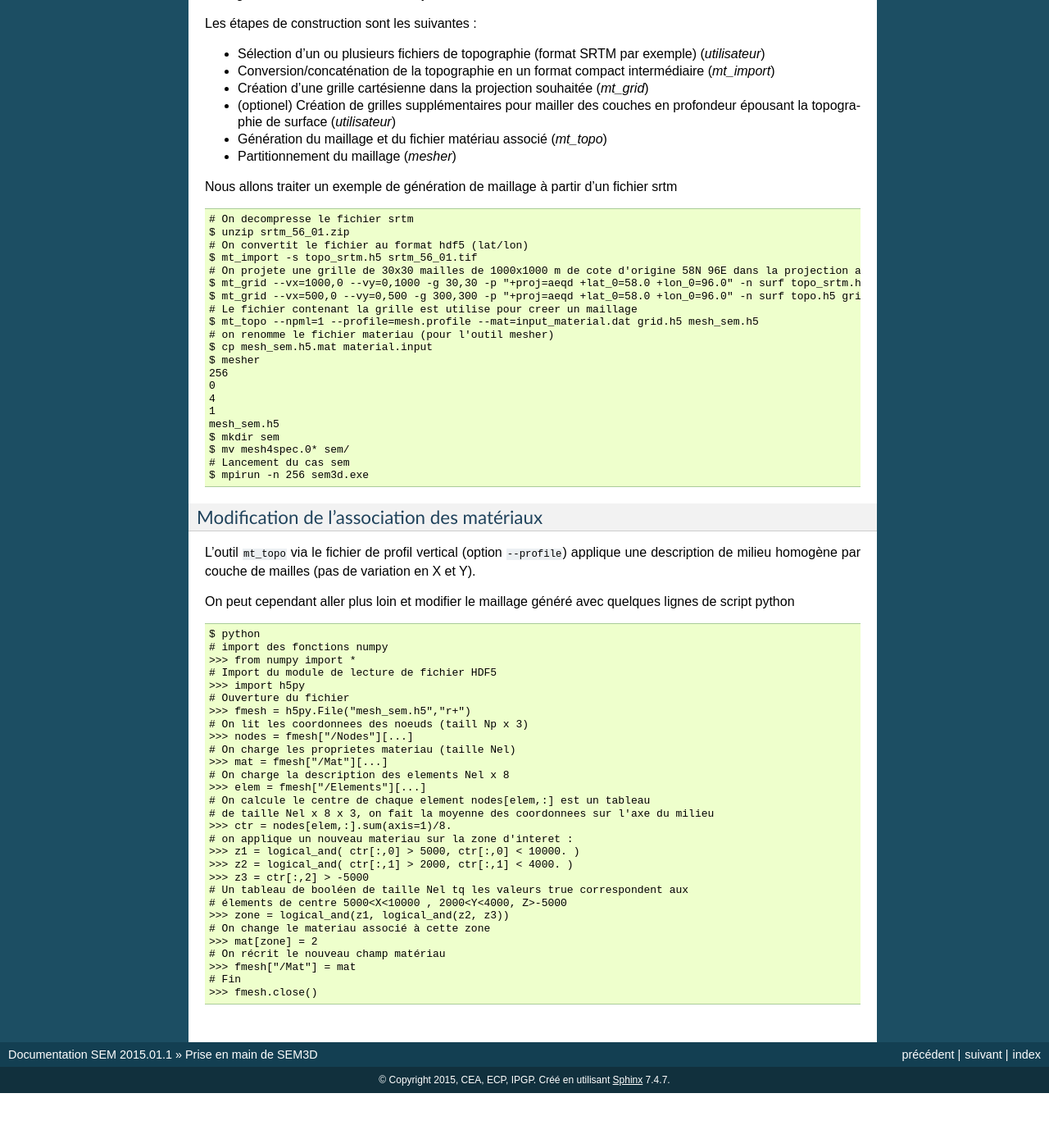
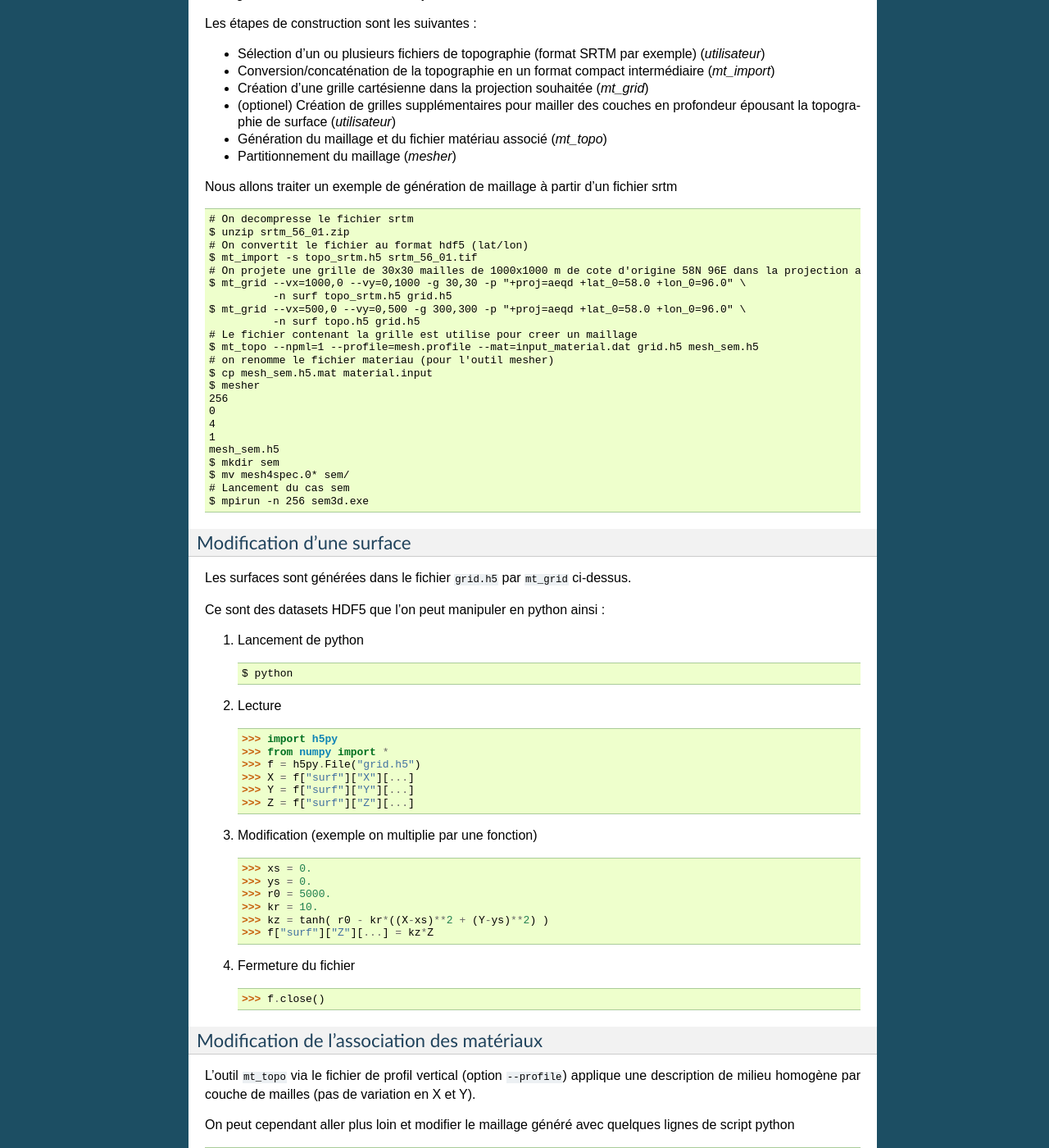
Before and after one commit to sem3d/SEM, a Sphinx documentation site: the page built from DOC/source/tutoriel.rst, in a window 1280 px wide and 1400 px high, scrolled down 10138 px. Shown: the whole window at 82% size. Built offline with Sphinx 7.4.7, drawn with Linux system fonts in a browser that asks for light colours; formulas are drawn with MathJax 3; before the commit the page ends 11471 px from its top, so only the background shows below that; some of the changed text lies outside the part shown.

Commit message:
[DOC] Maj doc

```diff
--- a/DOC/source/tutoriel.rst
+++ b/DOC/source/tutoriel.rst
@@ -632,8 +632,10 @@ Nous allons traiter un exemple de génération de maillage à partir d'un fichie
   # On convertit le fichier au format hdf5 (lat/lon)
   $ mt_import -s topo_srtm.h5 srtm_56_01.tif
   # On projete une grille de 30x30 mailles de 1000x1000 m de cote d'origine 58N 96E dans la projection aeqd
-  $ mt_grid --vx=1000,0 --vy=0,1000 -g 30,30 -p "+proj=aeqd +lat_0=58.0 +lon_0=96.0" -n surf topo_srtm.h5 grid.h5
-  $ mt_grid --vx=500,0 --vy=0,500 -g 300,300 -p "+proj=aeqd +lat_0=58.0 +lon_0=96.0" -n surf topo.h5 grid.h5
+  $ mt_grid --vx=1000,0 --vy=0,1000 -g 30,30 -p "+proj=aeqd +lat_0=58.0 +lon_0=96.0" \
+            -n surf topo_srtm.h5 grid.h5
+  $ mt_grid --vx=500,0 --vy=0,500 -g 300,300 -p "+proj=aeqd +lat_0=58.0 +lon_0=96.0" \
+            -n surf topo.h5 grid.h5
   # Le fichier contenant la grille est utilise pour creer un maillage
   $ mt_topo --npml=1 --profile=mesh.profile --mat=input_material.dat grid.h5 mesh_sem.h5
   # on renomme le fichier materiau (pour l'outil mesher)
@@ -648,6 +650,41 @@ Nous allons traiter un exemple de génération de maillage à partir d'un fichie
   $ mv mesh4spec.0* sem/
   # Lancement du cas sem
   $ mpirun -n 256 sem3d.exe
+
+Modification d'une surface
+--------------------------
+
+Les surfaces sont générées dans le fichier ``grid.h5`` par ``mt_grid`` ci-dessus.
+
+Ce sont des datasets HDF5 que l'on peut manipuler en python ainsi :
+
+1. Lancement de python ::
+
+   $ python
+
+2. Lecture ::
+
+    >>> import h5py
+    >>> from numpy import *
+    >>> f = h5py.File("grid.h5")
+    >>> X = f["surf"]["X"][...]
+    >>> Y = f["surf"]["Y"][...]
+    >>> Z = f["surf"]["Z"][...]
+
+3. Modification (exemple on multiplie par une fonction) ::
+
+    >>> xs = 0.
+    >>> ys = 0.
+    >>> r0 = 5000.
+    >>> kr = 10.
+    >>> kz = tanh( r0 - kr*((X-xs)**2 + (Y-ys)**2) )
+    >>> f["surf"]["Z"][...] = kz*Z
+
+4. Fermeture du fichier ::
+
+    >>> f.close()
+
+
 
 Modification de l'association des matériaux
 -------------------------------------------
```
Also changed, not shown: DOC/source/format_input.rst (+7 -5 lines).
